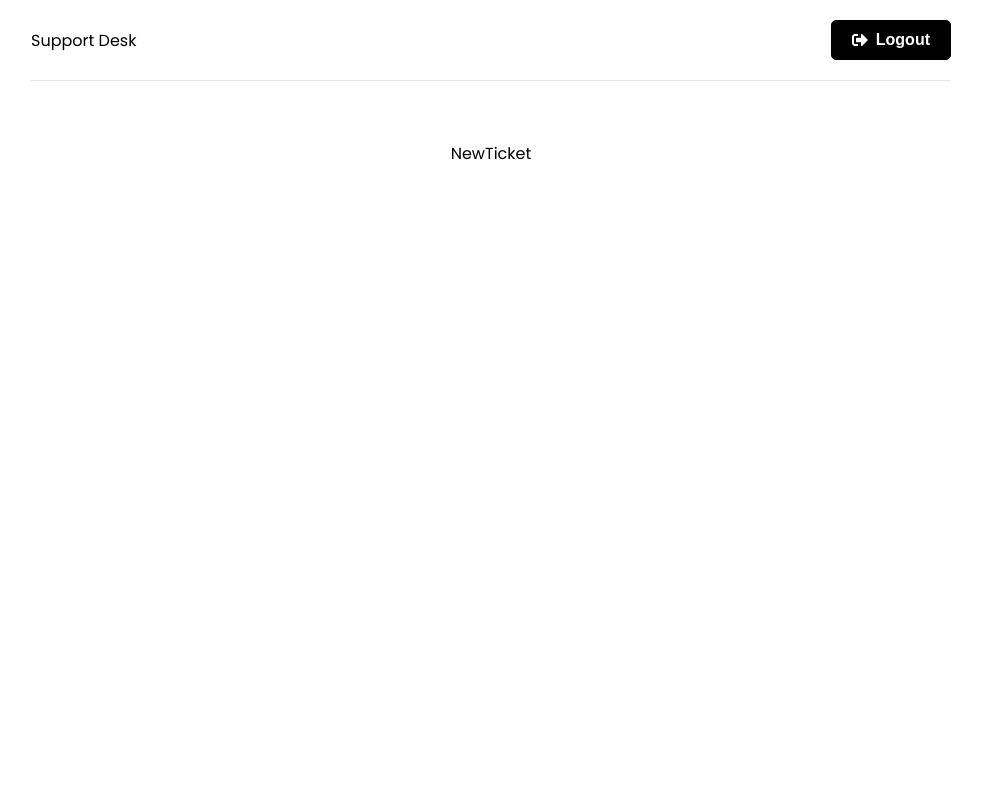
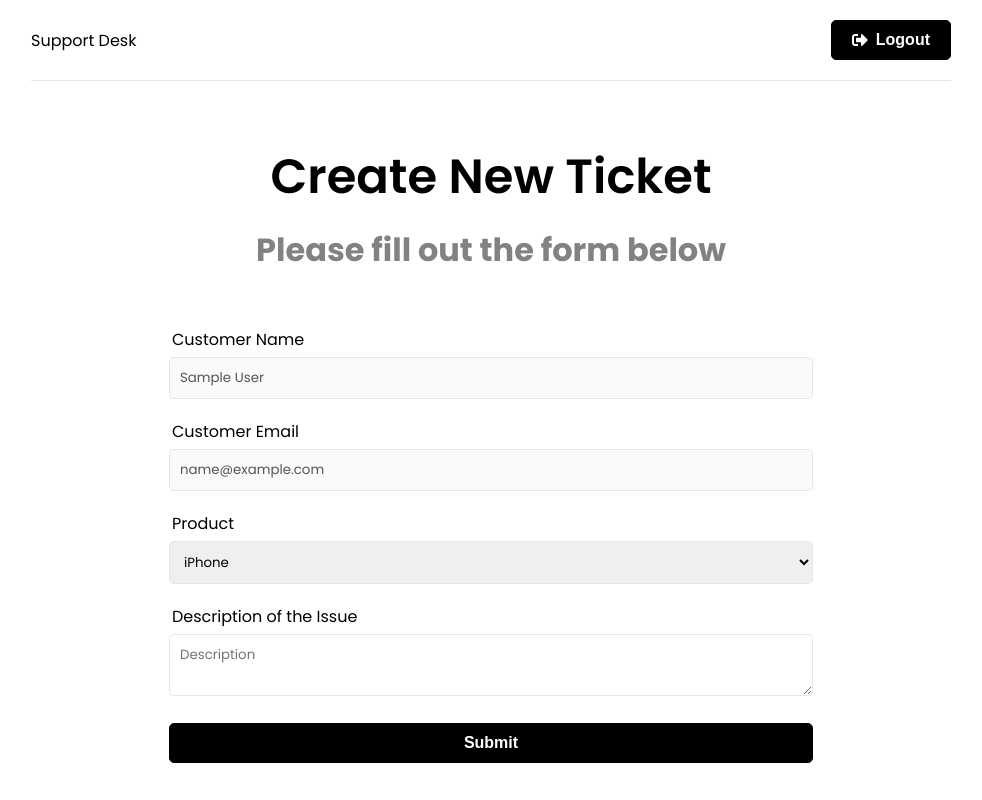
Before and after one commit to OnaKotryna/Support-desk, a React (Create React App) app in the folder frontend/: page /new-ticket in a window 1280 px wide. Shown: the whole page, without its empty margins (149-1131 px from the left). Built offline with nearby package versions, Linux system fonts and the light colour scheme; sample sign-in values are in the browser's storage.

Commit message:
Add create ticket form

```diff
--- a/frontend/src/pages/NewTicket.jsx
+++ b/frontend/src/pages/NewTicket.jsx
@@ -1,7 +1,67 @@
-import React from "react";
+import React, { useState } from "react";
+import { useSelector } from "react-redux";
 
 function NewTicket() {
-  return <div>NewTicket</div>;
+  const { user } = useSelector((state) => state.auth);
+  const [name] = useState(user.name);
+  const [email] = useState(user.email);
+  const [product, setProduct] = useState("");
+  const [description, setDescription] = useState("");
+
+  const onSubmit = (e) => {
+    e.preventDefault();
+  };
+
+  return (
+    <>
+      <section className="heading">
+        <h1>Create New Ticket</h1>
+        <p>Please fill out the form below</p>
+      </section>
+      <section className="form">
+        <div className="form-group">
+          <label htmlFor="name">Customer Name</label>
+          <input type="text" className="form-control" value={name} disabled />
+        </div>
+        <div className="form-group">
+          <label htmlFor="email">Customer Email</label>
+          <input type="text" className="form-control" value={email} disabled />
+        </div>
+        <form onSubmit={onSubmit}>
+          <div className="form-group">
+            <label htmlFor="product">Product</label>
+            <select
+              name="product"
+              id="product"
+              value={product}
+              onChange={(e) => setProduct(e.target.value)}
+            >
+              <option value="iPhone">iPhone</option>
+              <option value="iPad">iPad</option>
+              <option value="iMac">iMac</option>
+              <option value="iMac">Macbook Pro</option>
+            </select>
+          </div>
+          <div className="form-group">
+            <label htmlFor="description">Description of the Issue</label>
+            <textarea
+              name="description"
+              id="description"
+              className="form-control"
+              placeholder="Description"
+              value={description}
+              onChange={(e) => {
+                setDescription(e.target.value);
+              }}
+            ></textarea>
+          </div>
+          <div className="form-control">
+            <button className="btn btn-block">Submit</button>
+          </div>
+        </form>
+      </section>
+    </>
+  );
 }
 
 export default NewTicket;
```
